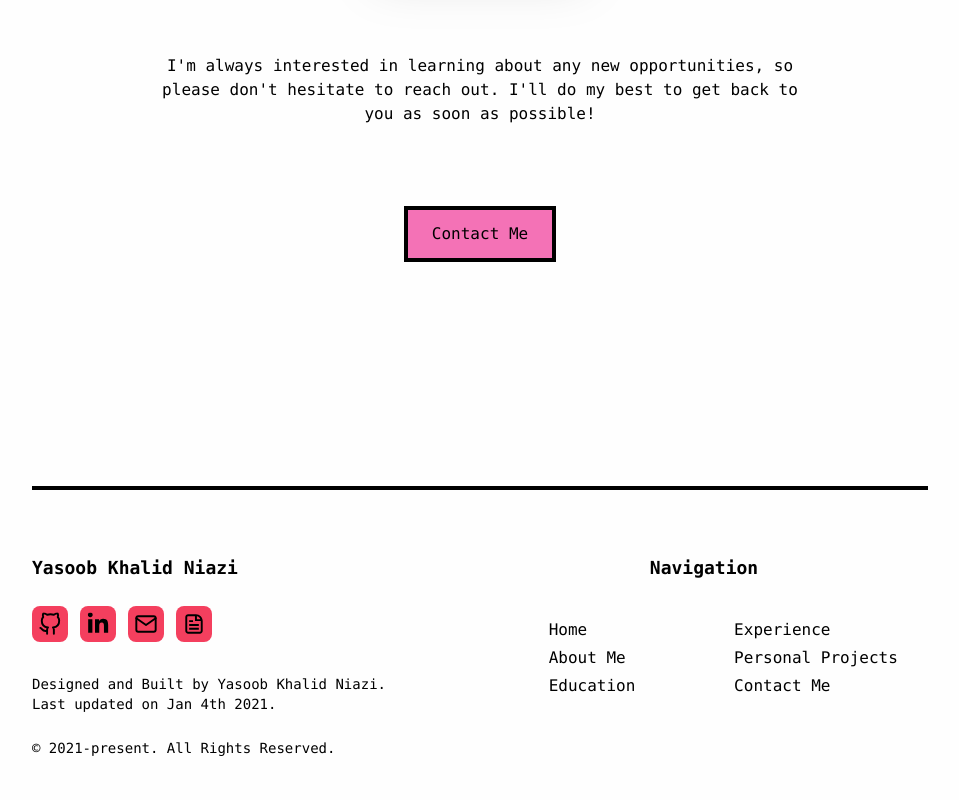
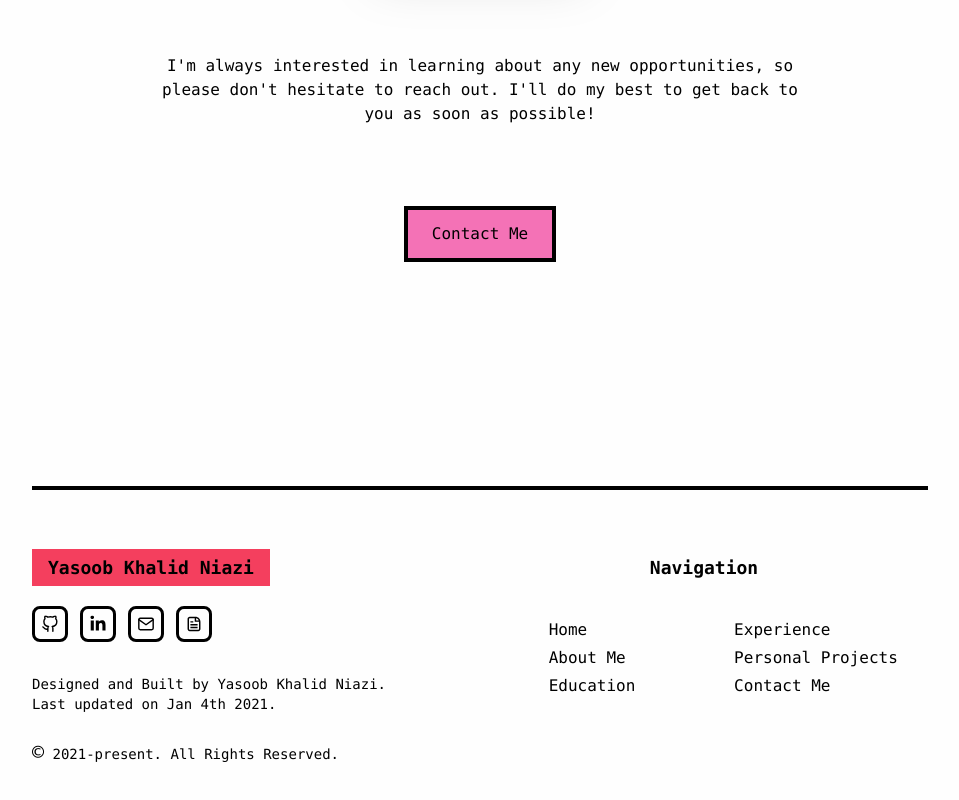
Before and after one commit to yasoobkhalid1/personal-portfolio, a Next.js app: page / in a window 1280 px wide. Shown: the part 5578-6378 px from the top of the page, without its empty margins (160-1119 px from the left). Built offline with nearby package versions, Linux system fonts and the light colour scheme.

Commit message:
add footer icons animation

```diff
--- a/components/Footer.js
+++ b/components/Footer.js
@@ -8,19 +8,38 @@ export default function Footer() {
       <div className="border-b-4 border-black mb-16"></div>
       <div className="grid grid-cols-2">
         <div className="">
-          <div className="text-lg font-semibold">Yasoob Khalid Niazi</div>
+          <div className="text-lg font-semibold bg-rose-500 inline p-2 px-4">
+            Yasoob Khalid Niazi
+          </div>
           <div className="mt-6">
-            <FiGithub className="inline text-4xl bg-rose-500 rounded-lg mr-3 p-[0.4rem]" />
-            <FaLinkedinIn className="inline text-4xl bg-rose-500 rounded-lg mr-3 p-[0.4rem]" />
-            <FiMail className="inline text-4xl bg-rose-500 rounded-lg mr-3 p-[0.4rem]" />
-            <CgFileDocument className="inline text-4xl bg-rose-500 rounded-lg mr-3 p-[0.4rem]" />
+            <FiGithub
+              className="inline text-4xl border-[3px]
+              hover:-translate-y-1 hover:border-rose-600 hover:text-rose-600
+              ease-in duration-150 border-black rounded-lg mr-3 p-[0.4rem]"
+            />
+            <FaLinkedinIn
+              className="inline text-4xl border-[3px]
+              hover:-translate-y-1 hover:border-rose-600 hover:text-rose-600
+              ease-in duration-150 border-black rounded-lg mr-3 p-[0.4rem]"
+            />
+            <FiMail
+              className="inline text-4xl border-[3px]
+              hover:-translate-y-1 hover:border-rose-600 hover:text-rose-600
+              ease-in duration-150 border-black rounded-lg mr-3 p-[0.4rem]"
+            />
+            <CgFileDocument
+              className="inline text-4xl border-[3px]
+              hover:-translate-y-1 hover:border-rose-600 hover:text-rose-600
+              ease-in duration-150 border-black rounded-lg mr-3 p-[0.4rem]"
+            />
           </div>
           <div className="mt-8 text-sm">
             Designed and Built by Yasoob Khalid Niazi. <br />
             Last updated on Jan 4th 2021.
           </div>
           <div className="mt-6 mb-12 text-sm">
-            © 2021-present. All Rights Reserved.
+            <span className="text-xl">©</span> 2021-present. All Rights
+            Reserved.
           </div>
         </div>
         <div className="">
```
